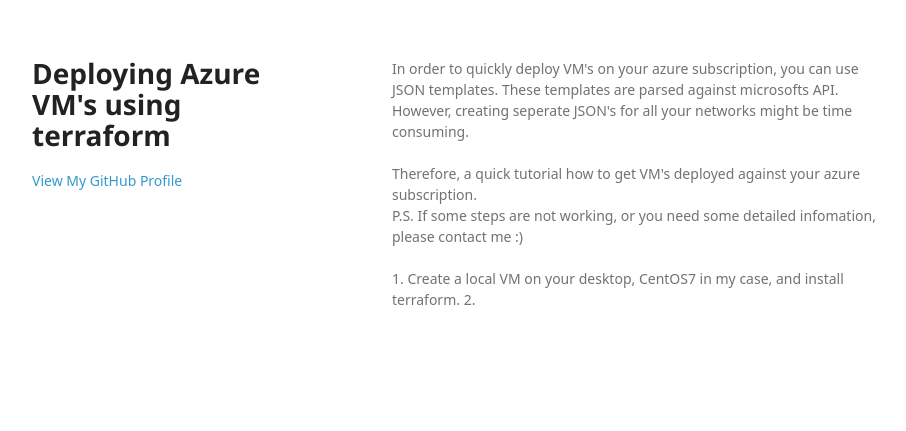
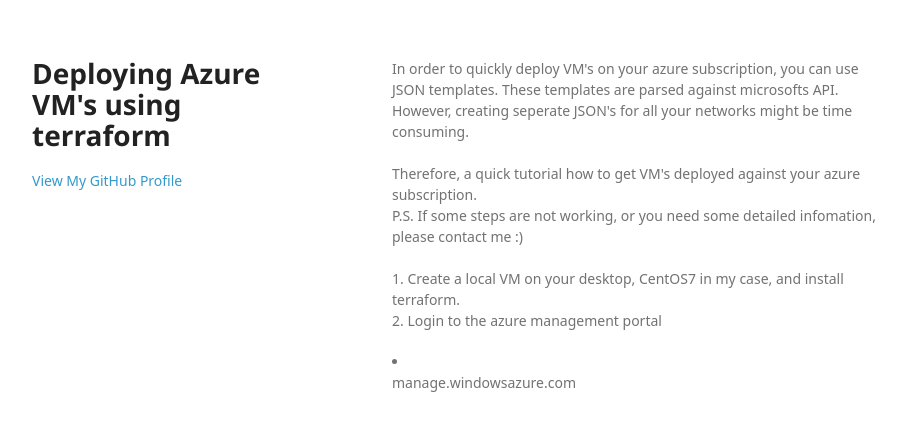
Before and after one commit to arjenwilly/arjenwilly.github.io, a Jekyll site: the page terraform.html, which Jekyll copies as it is, in a window 1280 px wide. Shown: the top 431 px of the page, without its empty margins (178-1084 px from the left). Built offline with Jekyll 4.4.1, drawn with Linux system fonts in a browser that asks for light colours; some web fonts are replaced.

Commit message:
Update terraform.html

```diff
--- a/terraform.html
+++ b/terraform.html
@@ -30,8 +30,8 @@
         P.S. If some steps are not working, or you need some detailed infomation, please contact me :)
         <br><br>
 
-        1. Create a local VM on your desktop, CentOS7 in my case, and install terraform.
-        2.
+        1. Create a local VM on your desktop, CentOS7 in my case, and install terraform. <br>
+        2. Login to the azure management portal <li></li>manage.windowsazure.com </li>
 
 
 
```
